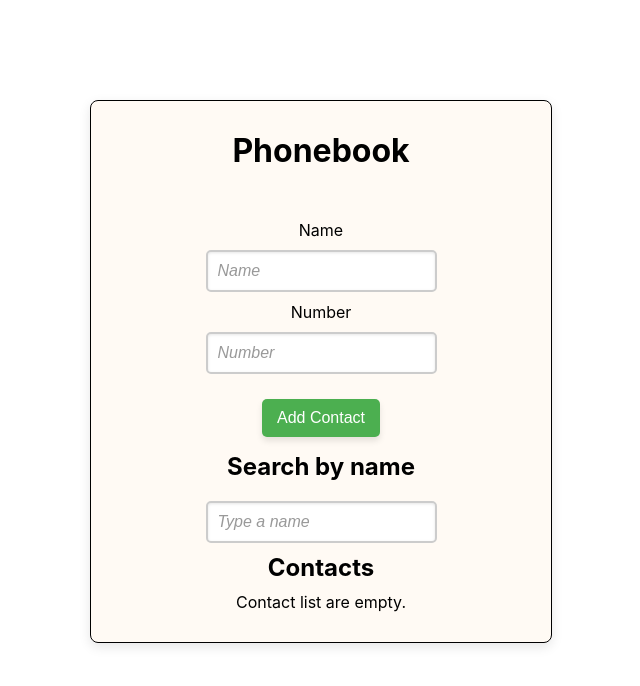
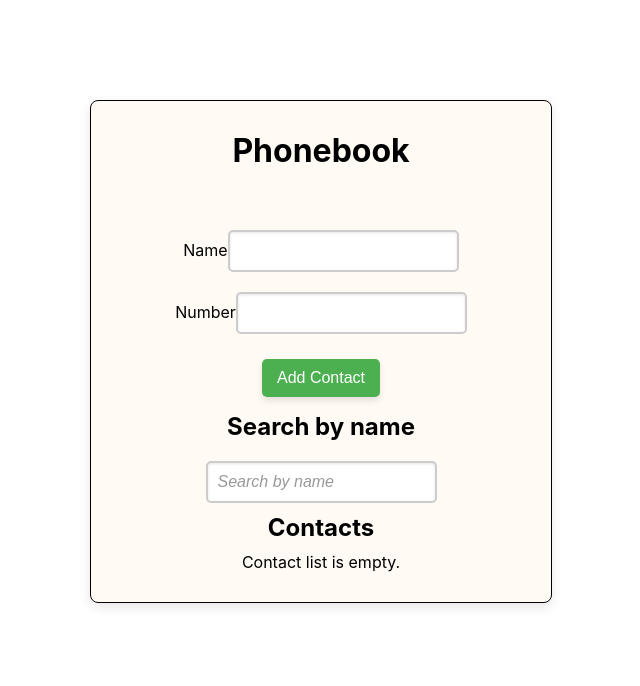
Before and after one commit to reutmihai/goit-react-hw-03-phonebook, a React (Create React App) app: page / in a window 1280 px wide. Shown: the top 686 px of the page, without its empty margins (319-959 px from the left). Built offline with nearby package versions, Linux system fonts and the light colour scheme.

Commit message:
add contacts to local storage

```diff
--- a/src/components/App.jsx
+++ b/src/components/App.jsx
@@ -1,30 +1,41 @@
-import React from 'react';
-import { nanoid } from 'nanoid';
+import React, { Component } from 'react';
 import ContactForm from './ContactForm/ContactForm';
-import { ContactList } from './ContactList/ContactList';
-import { Filter } from './Filter/Filter';
+import ContactList from './ContactList/ContactList';
+import Filter from './Filter/Filter';
 import styles from './App.module.css';
 
-class App extends React.Component {
+const CONTACTS_KEY = 'contacts';
+
+class App extends Component {
   state = {
     contacts: [],
     filter: '',
   };
 
-  addContact = (name, number) => {
+  componentDidMount() {
+    const savedContacts = localStorage.getItem(CONTACTS_KEY);
+    if (savedContacts) {
+      this.setState({ contacts: JSON.parse(savedContacts) });
+    }
+  }
+
+  componentDidUpdate(prevProps, prevState) {
+    if (prevState.contacts !== this.state.contacts) {
+      localStorage.setItem(CONTACTS_KEY, JSON.stringify(this.state.contacts));
+    }
+  }
+
+  addContact = newContact => {
     const { contacts } = this.state;
-    const contactNames = contacts.map(contact => contact.name.toLowerCase());
+    const contactExists = contacts.some(
+      contact => contact.name.toLowerCase() === newContact.name.toLowerCase()
+    );
 
-    if (contactNames.includes(name.toLowerCase())) {
-      alert(`${name} already exists in contacts.`);
+    if (contactExists) {
+      alert(`${newContact.name} is already in contacts.`);
       return;
     }
 
-    const newContact = {
-      id: nanoid(),
-      name,
-      number,
-    };
     this.setState(prevState => ({
       contacts: [...prevState.contacts, newContact],
     }));
@@ -40,26 +51,35 @@ class App extends React.Component {
     this.setState({ filter: e.target.value });
   };
 
+  getFilteredContacts = () => {
+    const { contacts, filter } = this.state;
+    const normalizedFilter = filter.toLowerCase();
+    return contacts.filter(contact =>
+      contact.name.toLowerCase().includes(normalizedFilter)
+    );
+  };
+
   render() {
-    const { contacts, filter } = this.state;
-    const filteredContacts = contacts.filter(contact =>
-      contact.name.toLowerCase().includes(filter.toLowerCase())
-    );
+    const { filter } = this.state;
+    const filteredContacts = this.getFilteredContacts();
 
     return (
       <div className={styles.container}>
         <h1>Phonebook</h1>
-        <ContactForm addContact={this.addContact} />
+        <ContactForm
+          addContact={this.addContact}
+          contacts={this.state.contacts}
+        />
         <h2>Search by name</h2>
         <Filter filter={filter} onChange={this.handleFilterChange} />
         <h2>Contacts</h2>
-        {contacts.length < 1 ? (
-          <span>Contact list are empty.</span>
-        ) : (
+        {filteredContacts.length > 0 ? (
           <ContactList
             contacts={filteredContacts}
             deleteContact={this.deleteContact}
           />
+        ) : (
+          <span>Contact list is empty.</span>
         )}
       </div>
     );
--- a/src/components/ContactForm/ContactForm.jsx
+++ b/src/components/ContactForm/ContactForm.jsx
@@ -1,5 +1,5 @@
 import React, { Component } from 'react';
-import styles from '../ContactForm/ContactForm.module.css';
+import styles from './ContactForm.module.css';
 
 export default class ContactForm extends Component {
   state = {
@@ -16,39 +16,52 @@ export default class ContactForm extends Component {
     e.preventDefault();
     const { name, number } = this.state;
 
-    this.props.addContact(name, number);
+    if (!name || !number) return;
+
+    const isDuplicate = this.props.contacts.some(
+      contact => contact.name.toLowerCase() === name.toLowerCase()
+    );
+
+    if (isDuplicate) {
+      alert('Contact already exists!');
+      return;
+    }
+
+    const newContact = {
+      id: Date.now(),
+      name,
+      number,
+    };
+
+    this.props.addContact(newContact);
 
     this.setState({ name: '', number: '' });
   };
 
   render() {
+    const { name, number } = this.state;
+
     return (
       <div>
         <form className={styles['contact-form']} onSubmit={this.handleSubmit}>
-          <div className={styles['name-number']}>
-            <span>Name</span>
+          <div>
+            <label>Name</label>
             <input
               type="text"
               name="name"
-              placeholder="Name"
-              pattern="^[a-zA-Z]+(([' -][a-zA-Z ])?[a-zA-Z]*)*$"
-              title="Name may contain only letters, apostrophe, dash and spaces."
+              value={name}
+              onChange={this.handleChange}
               required
-              value={this.state.name}
-              onChange={this.handleChange}
             />
           </div>
-          <div className={styles['name-number']}>
-            <span>Number</span>
+          <div>
+            <label>Number</label>
             <input
               type="tel"
               name="number"
-              placeholder="Number"
-              pattern="\+?\d{1,4}?[-.\s]?\(?\d{1,3}?\)?[-.\s]?\d{1,4}[-.\s]?\d{1,4}[-.\s]?\d{1,9}"
-              title="Phone number must be digits and can contain spaces, dashes, parentheses and can start with +."
+              value={number}
+              onChange={this.handleChange}
               required
-              value={this.state.number}
-              onChange={this.handleChange}
             />
           </div>
           <button type="submit">Add Contact</button>
--- a/src/components/ContactList/ContactList.jsx
+++ b/src/components/ContactList/ContactList.jsx
@@ -1,13 +1,13 @@
 import React from 'react';
-import styles from '../ContactList/ContactList.module.css';
+import styles from './ContactList.module.css';
 
-export const ContactList = ({ contacts, deleteContact }) => {
+const ContactList = ({ contacts, deleteContact }) => {
   return (
     <div>
       <ul className={styles.contacts}>
         {contacts.map(contact => (
-          <li className={styles['contact-name']} key={contact.id}>
-            {contact.name} | {contact.number}
+          <li key={contact.id} className={styles['contact-name']}>
+            {contact.name}: {contact.number}
             <button
               className={styles.deleteBtn}
               onClick={() => deleteContact(contact.id)}
@@ -20,3 +20,5 @@ export const ContactList = ({ contacts, deleteContact }) => {
     </div>
   );
 };
+
+export default ContactList;
--- a/src/components/Filter/Filter.jsx
+++ b/src/components/Filter/Filter.jsx
@@ -1,15 +1,15 @@
-import React from 'react'
+import React from 'react';
 
-export const Filter = ({ filter, onChange }) => {
-  return (
+const Filter = ({ filter, onChange }) => (
   <div>
     <input
       type="text"
       name="filter"
-        placeholder="Type a name"
+      placeholder="Search by name"
       value={filter}
       onChange={onChange}
     />
   </div>
 );
-}
+
+export default Filter;
```
Lines whose indentation alone changed are shown as unchanged.
